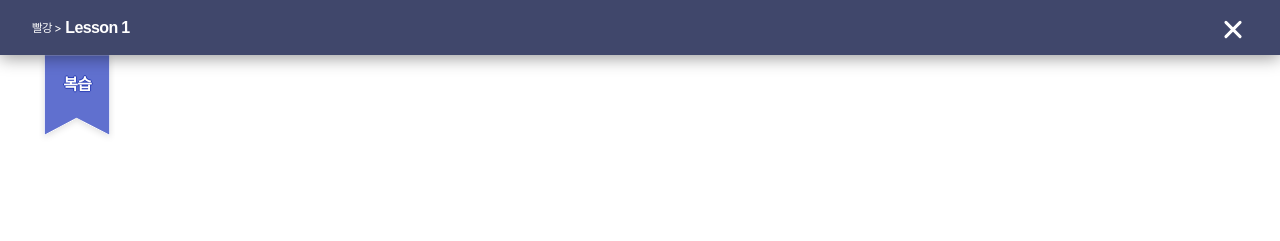
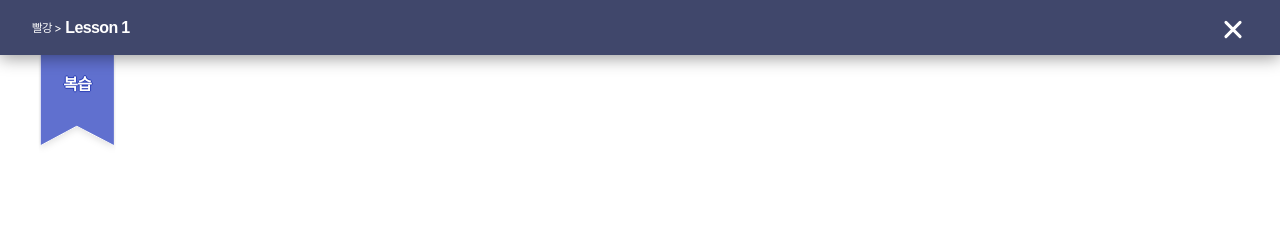
Before and after one commit to naynara87/chai_lecture, a React (Create React App) app: page /corner/1/page/1 in a window 1280 px wide. Shown: the top 241 px of the page. Built offline with nearby package versions, Linux system fonts and the light colour scheme; a web font is replaced by a local one.

Commit message:
BBC-569 표시팻말 svg 크기조정

```diff
--- a/src/components/atoms/svg/IconSignPost.tsx
+++ b/src/components/atoms/svg/IconSignPost.tsx
@@ -3,14 +3,13 @@ import styled from "@emotion/styled";
 
 const Svg = styled.svg`
   position: absolute;
-  top: 17%;
+  top: 16%;
   width: 100%;
-  /* height: 100%; */
 `;
 
 const IconSignPost = () => {
   return (
-    <Svg viewBox="0 0 125 200" fill="none" xmlns="http://www.w3.org/2000/svg">
+    <Svg viewBox="7 0 110 200" fill="none" xmlns="http://www.w3.org/2000/svg">
       <g filter="url(#filter0_d_256_37847)">
         <path d="M10 7H114V135L61.1613 107.837L10 135V7Z" fill="#6070CF" />
       </g>
```
